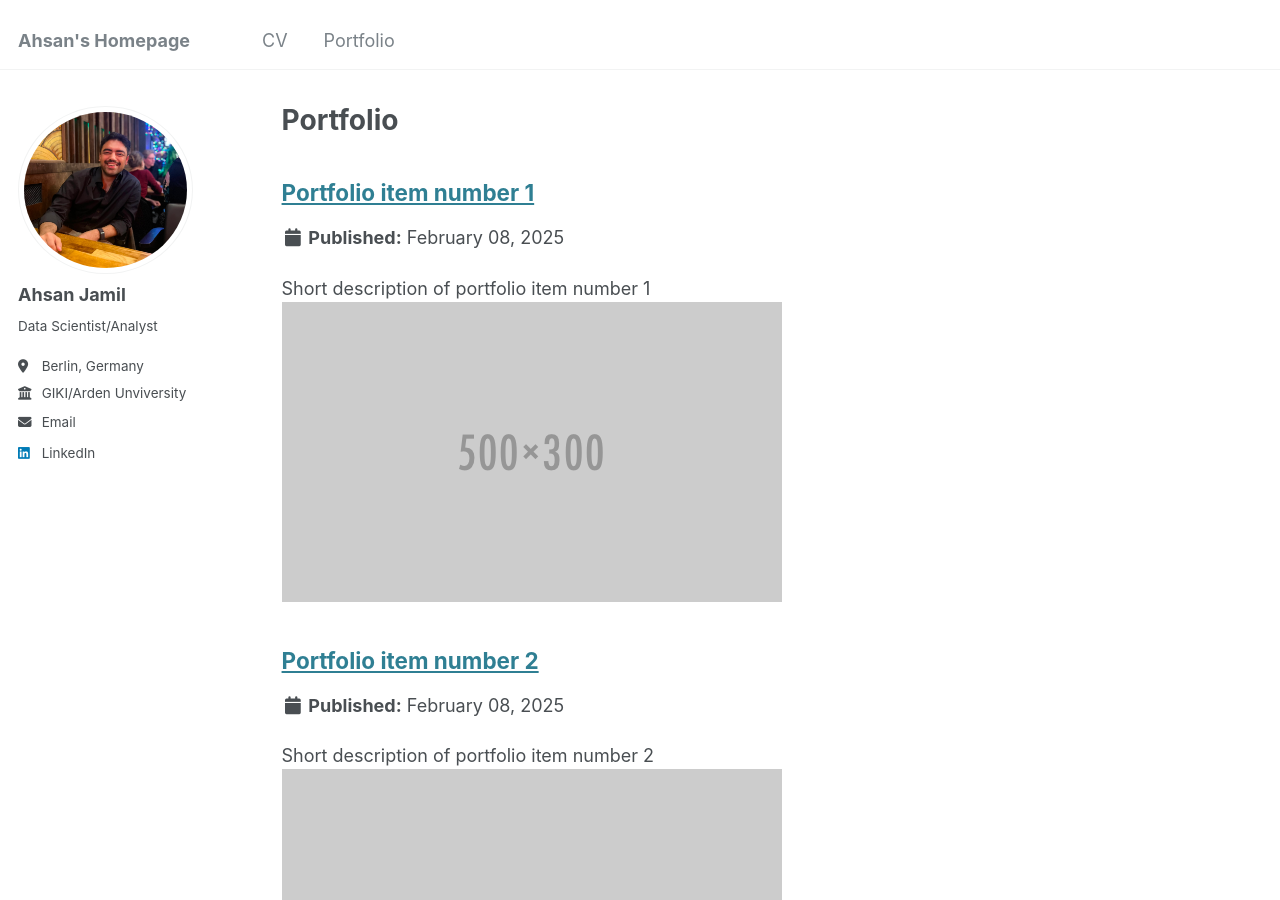
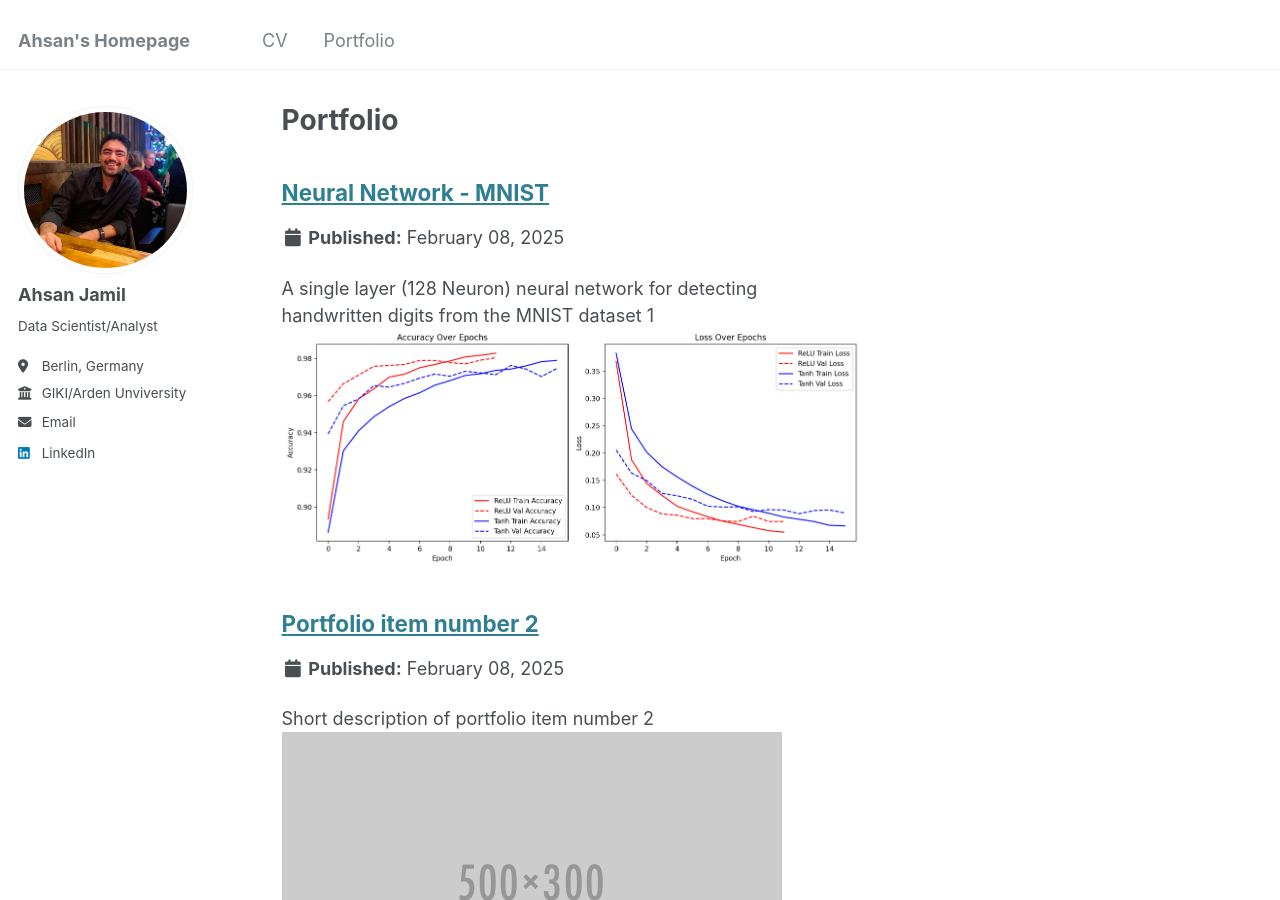
Before and after one commit to ahsanjam/sudojamil, a Jekyll site: the page built from _pages/portfolio.html, in a window 1280 px wide and 900 px high. Built offline with Jekyll 4.4.1, drawn with Linux system fonts in a browser that asks for light colours; part of the change alters nothing that is shown.

Commit message:
Added my first portfolio project

```diff
--- a/_portfolio/portfolio-1.md
+++ b/_portfolio/portfolio-1.md
@@ -1,7 +1,61 @@
 ---
-title: "Portfolio item number 1"
-excerpt: "Short description of portfolio item number 1<br/><img src='/images/500x300.png'>"
+title: "Neural Network - MNIST"
+excerpt: "A single layer (128 Neuron) neural network for detecting handwritten digits from the MNIST dataset 1<br/><img src='/images/Accuracy and Loss.png'>"
 collection: portfolio
 ---
 
-This is an item in your portfolio. It can be have images or nice text. If you name the file .md, it will be parsed as markdown. If you name the file .html, it will be parsed as HTML.
+# MNIST-Neural Network
+
+## Brief:
+
+A single layer (128 Neuron) neural network for detecting handwritten digits from the MNIST dataset. The code combines Batch Normalization (BN), Dropout, and Early Stopping to enhance performance and mitigate overfitting, while comparing ReLU and Tanh activation functions. The first iteration is done without any Batch Normalization, Dropout and Early Stopping just to see how both models work. Tanh performs better than ReLu in the first iteration (Tanh Model Accuracy: 96.9%, ReLu Model Accuracy: 92.5%) but in the second iteration after ensuring there is no overfitting and optimizing the code, the ReLu model performs better (Tanh Model Accuracy: 97.1%, ReLu Model Accuracy: 97.9%) by just a slight margin.
+
+Provided below is the research backing behind the design of the Neural Network along with the technical performance and its outcomes.
+
+## Key Design Decisions and Research Backing
+
+1.	Single Hidden Layer, 128 Neurons: Why 128? (LeCun, et al., 1998) demonstrated that a modestly sized MLP can achieve high accuracy on MNIST. (Glorot & Bengio, 2010) highlighted initialization issues, but with 128 neurons, the network remains both capable and manageable.
+2.	Batch Normalization: Why BN? (Nair & Hinton, 2015): It normalizes layer inputs to help mitigate internal covariate shift, stabilizing gradients and often accelerating training.
+3.	Activation Function Choices: ReLU (Nair & Hinton, 2015): Reduces vanishing gradients and typically converges faster. Tanh (LeCun, et al., 1998): Historically popular, can be competitive for smaller networks, though it saturates for large absolute input values.
+5.	Dropout: Introduced by (Srivastava, et al., 2014) to randomly drop connections, preventing co-adaptation of neurons and fighting overfitting.
+6.	Softmax Output + Categorical Crossentropy: Standard in multi-class classification (Goodfellow, et al., 2016) and (Bishop, 2006), turning raw logits into probabilities and comparing these to one-hot encoded labels.
+7.	Adam Optimizer: (Kingma & Ba, 2015) demonstrated that Adam adaptively tunes learning rates, often outperforming plain SGD in speed and reliability.
+8.	Early Stopping: (Prechelt, 1998) provides a foundational study of halting training when validation loss plateaus, restoring the best weights to avoid overfitting.
+
+## Technical Performance and Model Outcomes:
+
+### Model Architecture and Rationale:
+
+The architecture, consisting of a single hidden layer with 128 neurons, meets the criteria of a three-layer network that includes an input, hidden, and output layer. We enhanced it with Batch Normalization (BN) to stabilize activations and learning dynamics, Dropout (0.2) to reduce overfitting, and Early Stopping to halt training once validation loss ceased improving. These modifications reflect both established best practices in neural network design and practical constraints such as computational efficiency and implementation complexity.
+1. Batch Normalization: By normalizing intermediate feature distributions, BN addresses internal covariate shifts, often leading to faster convergence and improved generalization (Ioffe & Szegedy, 2015).
+2. Dropout: Randomly disables a fraction of neurons, diminishing the risk of overfitting and encouraging the network to learn more robust representations (Srivastava, et al., 2014).
+3. Early Stopping: Mitigates excessive training epochs that might lead to overfitting. By restoring the best weights at the end, it ensures optimal performance on unseen data (Prechelt, 1998).
+
+### Comparative Accuracy and Findings
+
+Our experiments compared two activation functions in the hidden layer:
+1.	ReLU (Rectified Linear Unit), which often converges faster and mitigates the vanishing gradient problem.
+2.	Tanh, which can capture negative input values by mapping them into a (−1, 1) range, sometimes offering smoother gradients for smaller-scale problems.
+
+In typical runs:
+1. The ReLU model tends to achieve slightly faster convergence and marginally higher accuracy (often in the 97–98% range on MNIST).
+2. The Tanh model is competitive but can require careful tuning of the learning rate and might converge more slowly. Its final accuracy often hovers around a similar range, sometimes marginally lower.
+
+Given MNIST’s relative simplicity, both activation functions suffice to achieve high accuracies beyond 95%. The subtle differences—such as speed of convergence and slight variations in final performance—can guide choices for other, more complex tasks.
+
+### Training vs. Validation Accuracy and Loss – Observations:
+
+1. In most trials, ReLU’s training accuracy rises quickly within the first few epochs, often outpacing Tanh slightly.
+2. Both models show minimal overfitting, evidenced by the parallel trends of training and validation curves, thanks to Dropout and Early Stopping.
+3. The Tanh model can exhibit a slower climb in accuracy but eventually narrows the gap. In terms of loss, both converge to similarly low values, though ReLU may do so in fewer epochs.
+
+![image](https://github.com/ahsanjam/MNIST-NN/blob/main/Accuracy%20and%20Loss)
+
+### Confusion Matrices for each model on the test set – Observations:
+
+1. Both models produce a strong diagonal, indicating that the majority of test samples (digits 0–9) are classified correctly.
+2. Minor misclassifications appear with digits that share visual similarities (e.g., ‘4’ vs. ‘9’ or ‘7’ vs. ‘1’), although these errors are not frequent.
+3. The ReLU model’s confusion matrix shows slightly fewer off-diagonal errors in some runs, consistent with its marginally higher overall accuracy.
+4. The Tanh model’s confusion matrix looks similar but can present small clusters of confusion among digits with very similar strokes.
+
+![image](https://github.com/ahsanjam/MNIST-NN/blob/main/Confusion%20Matrices)
```
